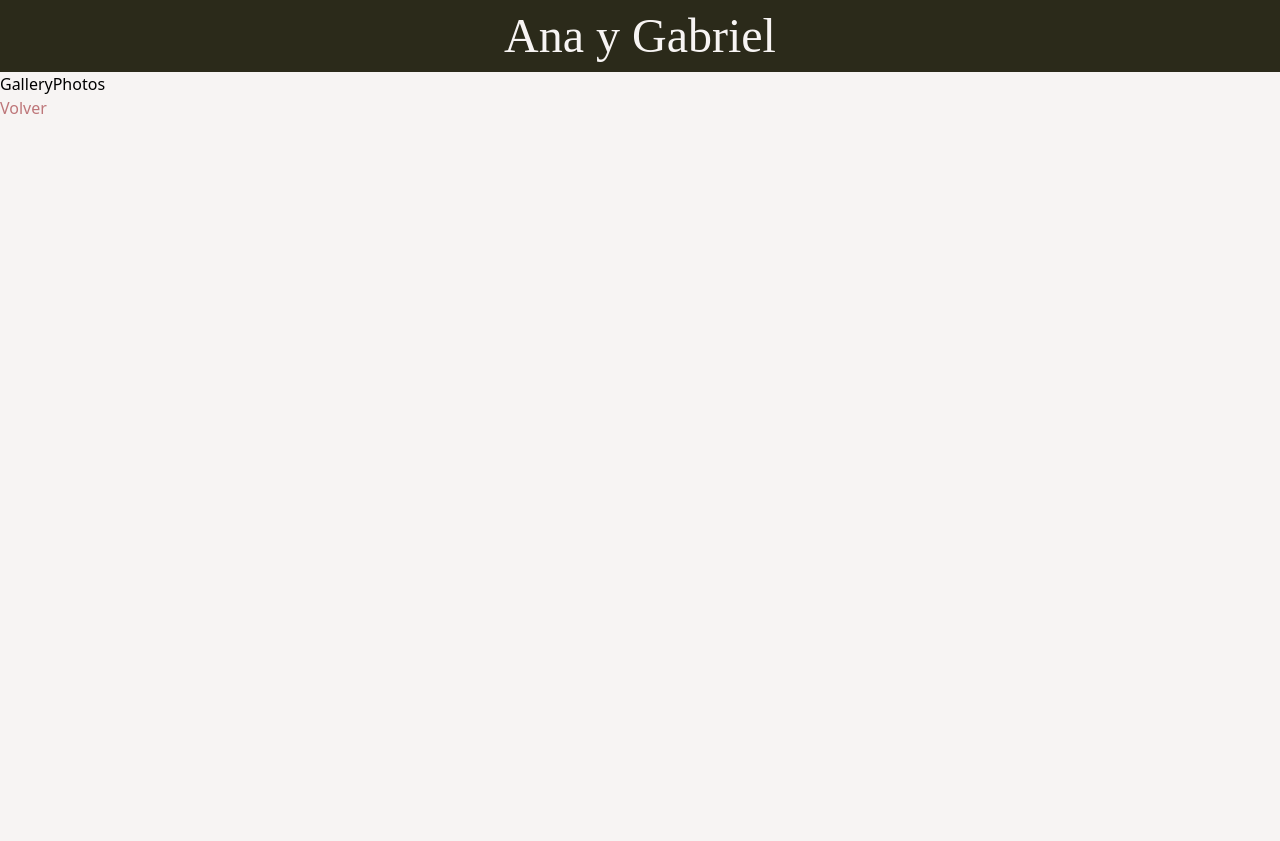
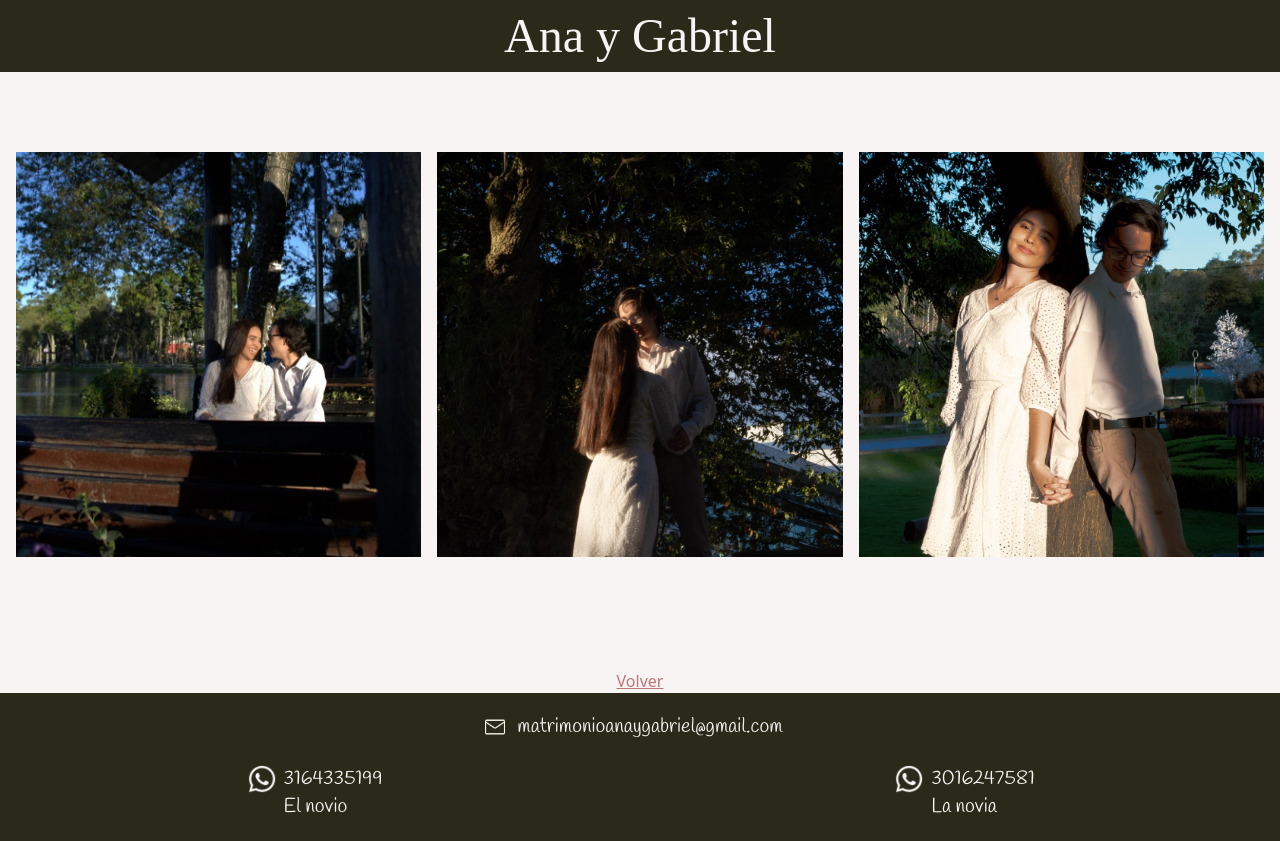
Before and after one commit to dnbravo04/anaygabriel, a React (Vite) app: page /anaygabriel/galeria in a window 1280 px wide. Before the commit the page ends 800 px from the top, so only its background shows below. Built offline with nearby package versions, Linux system fonts and the light colour scheme; a web font is replaced by a local one.

Commit message:
added gallery

```diff
--- a/package.json
+++ b/package.json
@@ -12,6 +12,7 @@
   "dependencies": {
     "react": "^18.2.0",
     "react-dom": "^18.2.0",
+    "react-responsive-masonry": "^2.2.1",
     "react-router-dom": "^6.24.0"
   },
   "devDependencies": {
--- a/src/components/BigScreenComponent.jsx
+++ b/src/components/BigScreenComponent.jsx
@@ -1,5 +1,6 @@
 import React from "react";
 import bgimage from "../img/largesizeimage.jpg";
+import { Link } from "react-router-dom";
 
 export const BigScreenComponent = () => {
   return (
@@ -17,8 +18,11 @@ export const BigScreenComponent = () => {
           <h2 className="text-whitesmoke  font-bold font-handlee pt-5 flex items-center justify-center mx-auto text-xl sm:text-2xl md:text-3xl lg:text-4xl xl:text-5xl">
             10.01.2025
           </h2>
-          <p className="text-whitesmoke sm:mt-4 md:mt-5 lg:mt-20 font-handlee pt-5 text-md sm:text-lg md:text-xl lg:text-2xl xl:text-3xl">
-            Para ver la invitación utiliza tu teléfono
+          <Link to={"/anaygabriel/galeria"}><p className="text-whitesmoke sm:mt-4 md:mt-5 lg:mt-20 font-handlee pt-5 text-md sm:text-lg md:text-xl lg:text-2xl xl:text-3xl text-center underline">
+            Fotografías
+          </p></Link>
+          <p className="text-whitesmoke sm:mt-4 md:mt-5 lg:mt-20 font-handlee pt-5 text-md sm:text-lg md:text-xl lg:text-2xl xl:text-3xl text-center">
+            Para ver la invitación y <br />confirmar tu asistencia utiliza tu teléfono
           </p>
         </div>
       </div>
--- a/src/components/GalleryPhotos.jsx
+++ b/src/components/GalleryPhotos.jsx
@@ -1,13 +1,31 @@
-import React from 'react'
-import { Link } from 'react-router-dom'
+import React from "react";
+import { Link } from "react-router-dom"; // Assuming your backLink component handles routing
+import image1 from "../img/image1.jpg";
+import image2 from "../img/image2.jpg";
+import image3 from "../img/image3.jpg";
+import Footer from "./Footer.jsx"
+import Masonry, { ResponsiveMasonry } from "react-responsive-masonry";
+
 export const GalleryPhotos = () => {
+  const images = [image1, image2, image3];
   return (
     <>
-    <div>GalleryPhotos
-    <Link to='/anaygabriel/'>
-        <h1 className='text-oldrose'>Volver</h1>
-        </Link>
+    <div className="columns-2 md:columns-2 lg:columns-3 py-10 md:py-20 gap-4 mx-4">
+          {images.map((image, index) => (
+            <img
+              key={index}
+              className="w-full mb-4 break-inside-avoid"
+              src={image}
+              alt={`Image ${index + 1}`}
+            />
+          ))}
     </div>
+        <div className="mt-4 text-center">
+          <Link to={-1} className="text-oldrose underline">
+            Volver
+          </Link>
+        </div>
+      <Footer></Footer>
     </>
   )
 }
--- a/src/components/MainDetails.jsx
+++ b/src/components/MainDetails.jsx
@@ -21,18 +21,29 @@ function MainDetails() {
         <h2 className="flex items-center justify-center font-italianno text-4xl">
           Lugar
         </h2>
-        <p className="flex items-center justify-center mx-auto font-bold text-3xl">Hotel Puerto Colombia</p>
-        <p className="flex items-center justify-center mx-auto">Calle 2 # 5-58, Puerto Colombia, Atlantico</p>
-        <button className="flex items-center justify-center mx-auto mt-4 bg-oldrose hover:bg-auburn text-whitesmoke font-bold py-2 px-4 rounded">
-          ¿Como llegar?
-        </button>
+        <p className="flex items-center justify-center mx-auto font-bold text-3xl">
+          Hotel Puerto Colombia
+        </p>
+        <p className="flex items-center justify-center mx-auto">
+          Calle 2 # 5-58, Puerto Colombia, Atlantico
+        </p>
+        <a href="https://maps.app.goo.gl/cAJDpGcbnUQ5Kj9eA">
+          <button
+            className="flex items-center justify-center mx-auto mt-4 bg-oldrose hover:bg-auburn text-whitesmoke font-bold py-2 px-4 rounded"
+            type="button"
+          >
+            ¿Como llegar?
+          </button>
+        </a>
       </div>
       <div className="items-center justify-center">
         <img src={iconClock} className="w-[75px] mx-auto" />
         <h2 className="flex items-center justify-center font-medium font-italianno text-4xl">
           Hora
         </h2>
-        <p className="flex items-center justify-center font-bold text-3xl">5:00pm</p>
+        <p className="flex items-center justify-center font-bold text-3xl">
+          5:00pm
+        </p>
       </div>
       <br />
     </div>
```
Also changed, not shown: 1 other file (tests, documents, lock files or other folders).
